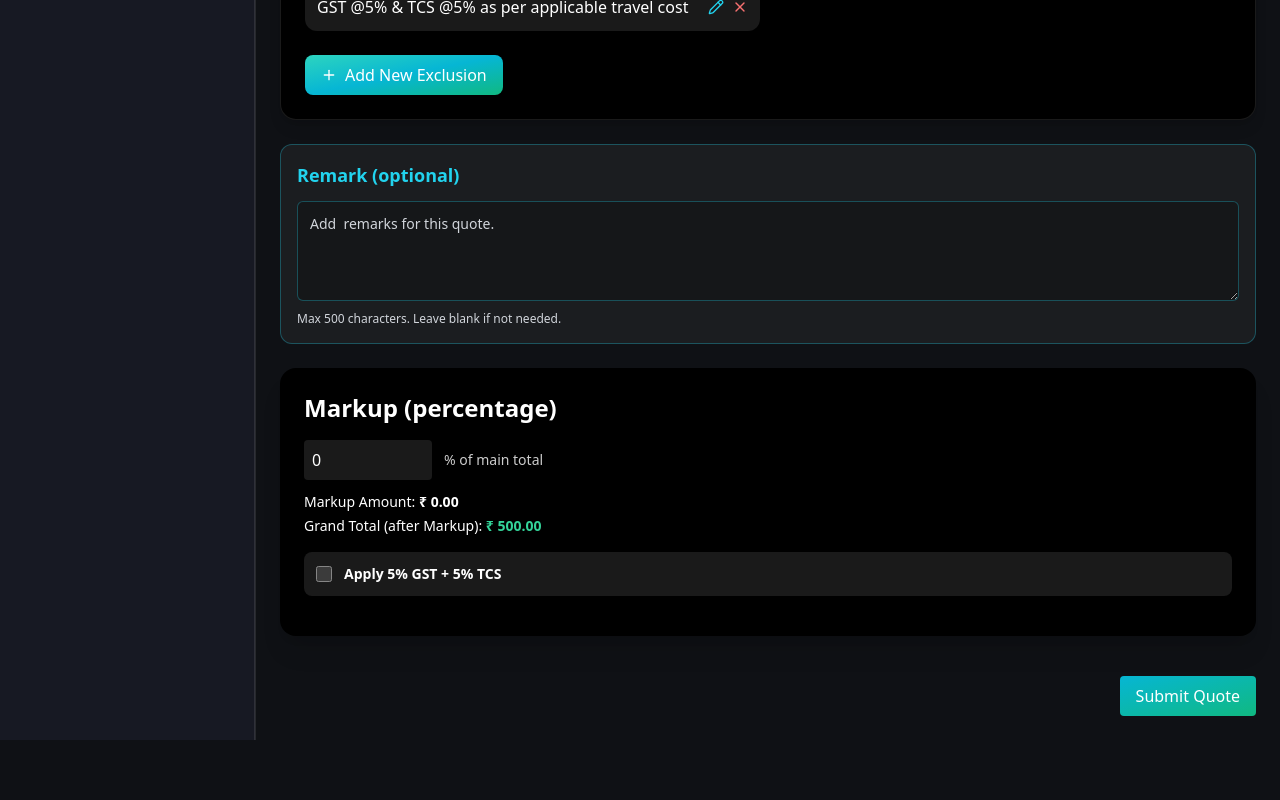
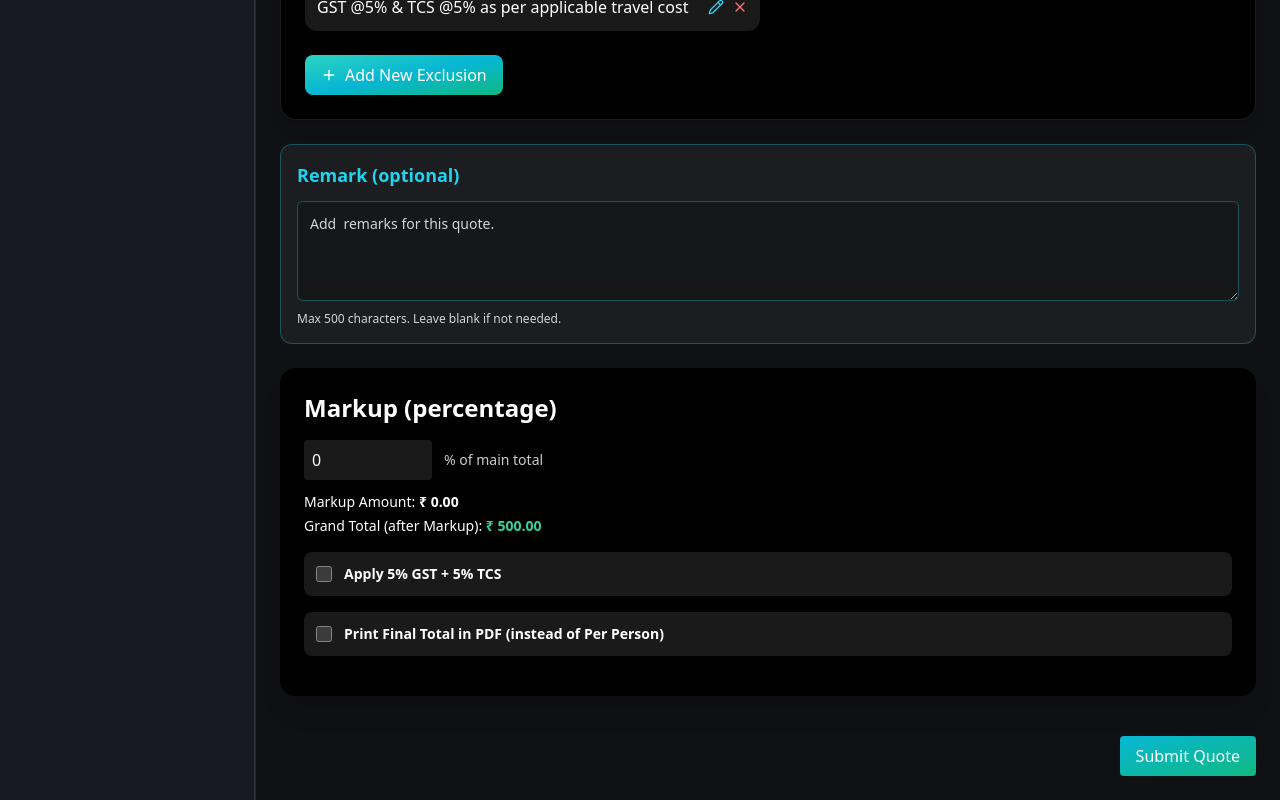
Before and after one commit to vishalkmar/itenaryPlanner, a Next.js app: page /itenary/new in a window 1280 px wide. Shown: the part 2759-3559 px from the top of the page. Before the commit the page ends 3499 px from the top, so only its background shows below. Built offline with nearby package versions, Linux system fonts and the light colour scheme.

Commit message:
pdf total maout check box nd pdf amout and visa amout fix

```diff
--- a/app/api/quote/[id]/route.js
+++ b/app/api/quote/[id]/route.js
@@ -118,6 +118,7 @@ export async function PATCH(request, { params }) {
       finalTotal,
       pricePerPerson,
       activityCostTotal,
+      printFinalTotal: Boolean(q?.totals?.printFinalTotal),
     };
 
     if (!q.inclusion) q.inclusion = {};
--- a/app/api/submit/route.js
+++ b/app/api/submit/route.js
@@ -61,6 +61,7 @@ const QuoteZ = z.object({
     finalTotal: z.number().optional().default(0),
     pricePerPerson: z.number().optional().default(0),
     activityCostTotal: z.number().optional().default(0),
+    printFinalTotal: z.boolean().optional().default(false),
   }).optional(),
   meta: z.object({ title: z.string().optional(), userId: z.string().optional() }).optional(),
 });
@@ -149,6 +150,7 @@ export async function POST(request) {
       finalTotal,
       pricePerPerson,
       activityCostTotal,
+      printFinalTotal: Boolean(q?.totals?.printFinalTotal),
     };
 
     if (!q.inclusion) q.inclusion = {};
--- a/components/items/ItenaryStore.js
+++ b/components/items/ItenaryStore.js
@@ -101,6 +101,7 @@ const useQuoteStore = create(
             finalTotal,
             pricePerPerson,
             activityCostTotal,
+            printFinalTotal: qd?.totals?.printFinalTotal || false,
           };
         },
 
--- a/components/items/Markup.js
+++ b/components/items/Markup.js
@@ -8,6 +8,7 @@ export default function Markup({ syncWithStore = false, showNav = true, onNext =
 
   const [percent, setPercent] = useState(0);
   const [applyGstTcs, setApplyGstTcs] = useState(false);
+  const [printFinalTotal, setPrintFinalTotal] = useState(false);
 
   // Load initial values when in edit mode (syncWithStore=true)
   // Only initialize once to avoid overwriting local checkbox state when the store updates
@@ -17,8 +18,10 @@ export default function Markup({ syncWithStore = false, showNav = true, onNext =
     if (quoteData?.totals) {
       const initialPercent = Number(quoteData.totals.markupPercent || 0);
       const initialApplyGstTcs = Boolean(quoteData.totals.applyGstTcs);
+      const initialPrintFinalTotal = Boolean(quoteData.totals.printFinalTotal);
       setPercent(initialPercent);
       setApplyGstTcs(initialApplyGstTcs);
+      setPrintFinalTotal(initialPrintFinalTotal);
       _initRef.current = true;
     }
     // eslint-disable-next-line react-hooks/exhaustive-deps
@@ -72,6 +75,7 @@ export default function Markup({ syncWithStore = false, showNav = true, onNext =
         ...(prevQD.totals || {}),
         markupPercent: Number(percent),
         applyGstTcs,
+        printFinalTotal,
         // keep existing computed fields where appropriate
       };
 
@@ -96,7 +100,7 @@ export default function Markup({ syncWithStore = false, showNav = true, onNext =
       };
     });
     // eslint-disable-next-line react-hooks/exhaustive-deps
-  }, [percent, applyGstTcs, syncWithStore]);
+  }, [percent, applyGstTcs, printFinalTotal, syncWithStore]);
 
   const handlePercentChange = (v) => {
     const n = Number(v || 0);
@@ -147,6 +151,24 @@ export default function Markup({ syncWithStore = false, showNav = true, onNext =
         )}
       </div>
 
+      {/* Print Final Total Instead of Per Person Checkbox */}
+      <div className="mb-4 p-3 bg-white/10 rounded-lg">
+        <label className="flex items-center gap-3 cursor-pointer">
+          <input
+            type="checkbox"
+            checked={printFinalTotal}
+            onChange={(e) => setPrintFinalTotal(e.target.checked)}
+            className="w-4 h-4 rounded"
+          />
+          <span className="text-sm font-semibold">Print Final Total in PDF (instead of Per Person)</span>
+        </label>
+        {printFinalTotal && (
+          <div className="mt-2 text-xs text-cyan-300">
+            ✓ PDF will display total amount instead of price per person
+          </div>
+        )}
+      </div>
+
       {showNav && (
         <div className="flex justify-between mt-4">
           <button onClick={onBack} className="px-4 py-2 bg-gray-600 hover:bg-gray-700 rounded">Back</button>
--- a/components/items/PDFGenerator.js
+++ b/components/items/PDFGenerator.js
@@ -248,6 +248,12 @@ function generatePDFHTML(quote) {
   const tcsPerPerson = paxCount > 0 ? tcsAmount / paxCount : tcsAmount;
   const finalPerPerson = Number(totals?.pricePerPerson || (finalTotal / (paxCount || 1)));
 
+  // Display rules for PDF:
+  // - If totals.printFinalTotal && totals.applyGstTcs: show grandTotal in "Package Without Taxes" slot (not per-person)
+  // - If totals.printFinalTotal: show finalTotal in the final amount slot (instead of per-person)
+  const preTaxDisplay = (totals?.printFinalTotal && totals?.applyGstTcs) ? grandTotal : preTaxPerPerson;
+  const finalDisplay = (totals?.printFinalTotal) ? finalTotal : finalPerPerson;
+
   const html = `
     <!DOCTYPE html>
     <html lang="en">
@@ -418,7 +424,7 @@ function generatePDFHTML(quote) {
             ${totals.applyGstTcs ? `
             <div class="price-row">
               <div class="label pre-tax-title">Package Without Taxes</div>
-              <div class="value">₹ ${Number(preTaxPerPerson || 0).toLocaleString("en-IN", {maximumFractionDigits:2})}</div>
+              <div class="value">₹ ${ Number(preTaxDisplay || 0).toLocaleString("en-IN", {maximumFractionDigits:2})}</div>
             </div>
             <div class="price-row">
               <div class="label tax-note">GST @5% & TCS @5% as per applicable travel cost</div>
@@ -429,8 +435,8 @@ function generatePDFHTML(quote) {
             `}
 
             <div class="final-row">
-              <div class="label">Final Price per person</div>
-              <div class="value">₹ ${Number(finalPerPerson || 0).toLocaleString("en-IN", {maximumFractionDigits:2})}</div>
+              <div class="label">${totals.printFinalTotal ? 'Final Total Amount' : 'Final Price per person'}</div>
+              <div class="value">₹ ${Number(finalDisplay || 0).toLocaleString("en-IN", {maximumFractionDigits:2})}</div>
             </div>
           </div>
         </div>
--- a/models/Quote.js
+++ b/models/Quote.js
@@ -115,6 +115,8 @@ const QuoteSchema = new mongoose.Schema(
       pricePerPerson: { type: Number, default: 0 },
       // activity cost total stored as itineraryTotal * 238 (INR multiplier)
       activityCostTotal: { type: Number, default: 0 },
+      // flag to print final total instead of per-person price in PDF
+      printFinalTotal: { type: Boolean, default: false },
     },
 
     meta: {
```
